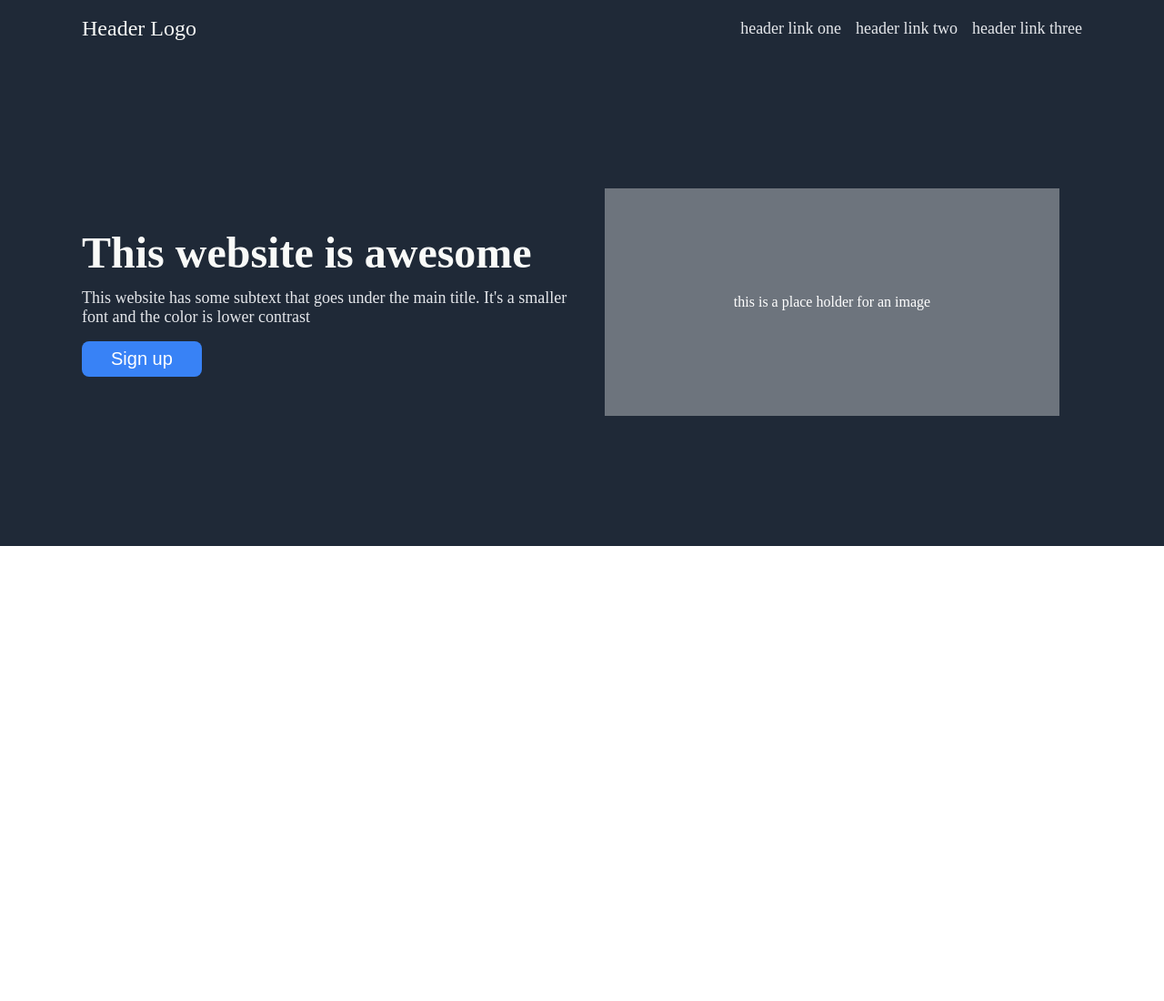
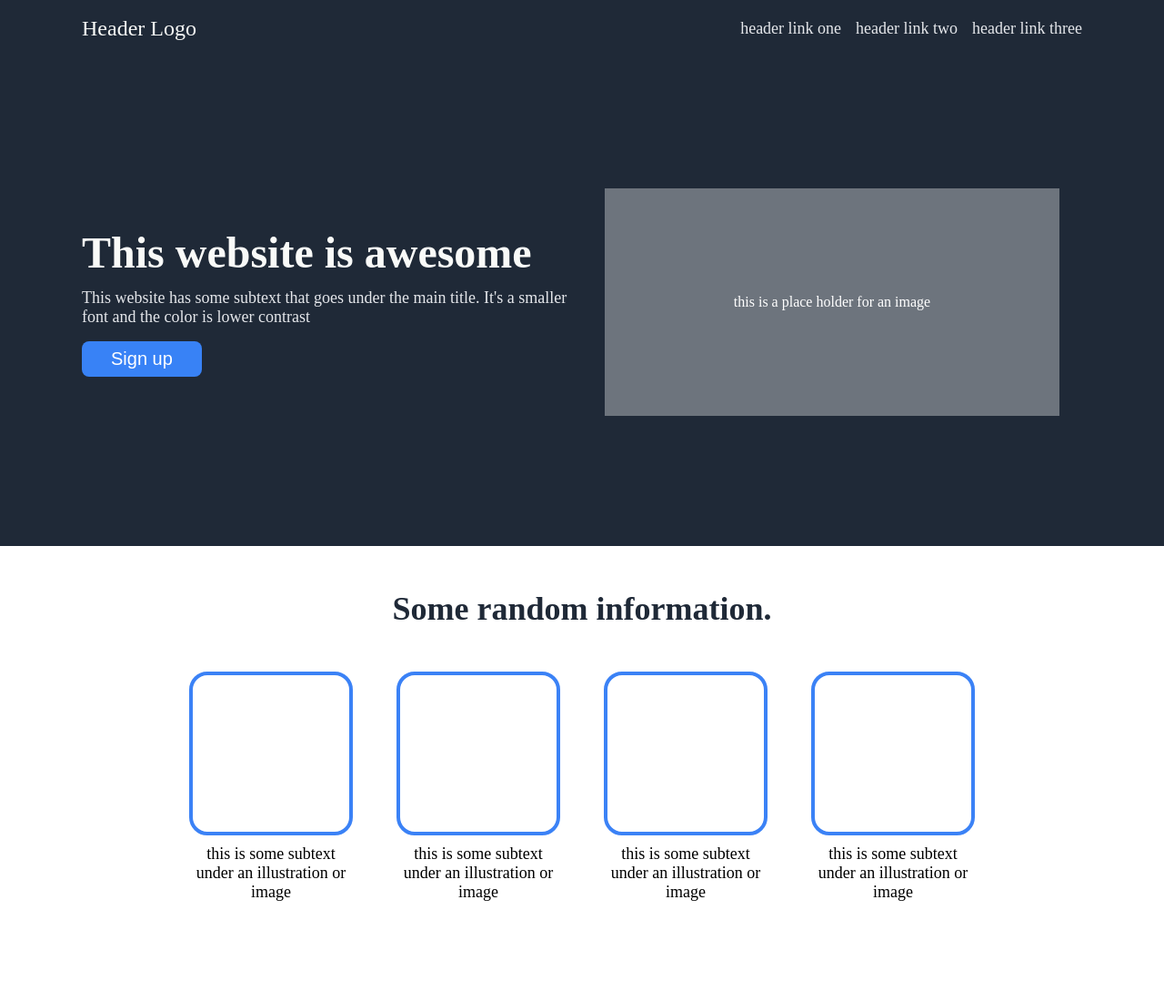
Before and after one commit to binhquocnguyen/odin-landing-page, a plain HTML site: page index.html in a window 1280 px wide. Shown: the whole page at 91% size. Before the commit the page ends 800 px from the top, so only its background shows below. Drawn offline with Linux system fonts and the light colour scheme.

Commit message:
feat: Create and Style info

```diff
--- a/index.html
+++ b/index.html
@@ -32,6 +32,31 @@
         </div>
     </div>
 
+    <!-- Info -->
+    <div class="info-container">
+        <div class="info">
+            <h2>Some random information.</h2>
+
+            <div class="card-container">
+                <div class="card">
+                    <div class="image"></div>
+                    <div class="caption">this is some subtext under an illustration or image</div>
+                </div>
+                <div class="card">
+                    <div class="image"></div>
+                    <div class="caption">this is some subtext under an illustration or image</div>
+                </div>
+                <div class="card">
+                    <div class="image"></div>
+                    <div class="caption">this is some subtext under an illustration or image</div>
+                </div>
+                <div class="card">
+                    <div class="image"></div>
+                    <div class="caption">this is some subtext under an illustration or image</div>
+                </div>
+            </div>
+        </div>
+    </div>
 
 </body>
 </html>
--- a/style.css
+++ b/style.css
@@ -6,6 +6,7 @@
     text-decoration: none;
 }
 
+/* Header's styling */
 .header-container {
     background-color: #1f2937;
     display: flex;
@@ -92,3 +93,49 @@
     background-color: #6d747d;
     color: white;
 }
+
+/* Info's styling */
+.info-container {
+    background-color: #fff;
+    display: flex;
+    justify-content: center;
+}
+
+.info {
+    display: flex;
+    flex-direction: column;
+    align-items: center;
+    width: 1100px;
+    height: 500px;
+}
+
+.info h2 {
+    color: #1f2937;
+    font-size: 36px;
+    font-weight: bolder;
+    margin: 48px 0;
+}
+
+.card-container {
+    display: flex;
+    gap: 48px;
+}
+
+.card .image,
+.card .caption {
+    width: 180px;
+    margin: 0 auto;
+}
+
+.card .image {
+    height: 180px;
+    margin: 0 0 10px;
+    border: 4px solid #3b82f6;
+    border-radius: 20px;
+}
+
+.card .caption {
+    color: 4e5866;
+    font-size: 18px;
+    text-align: center;
+}
```
